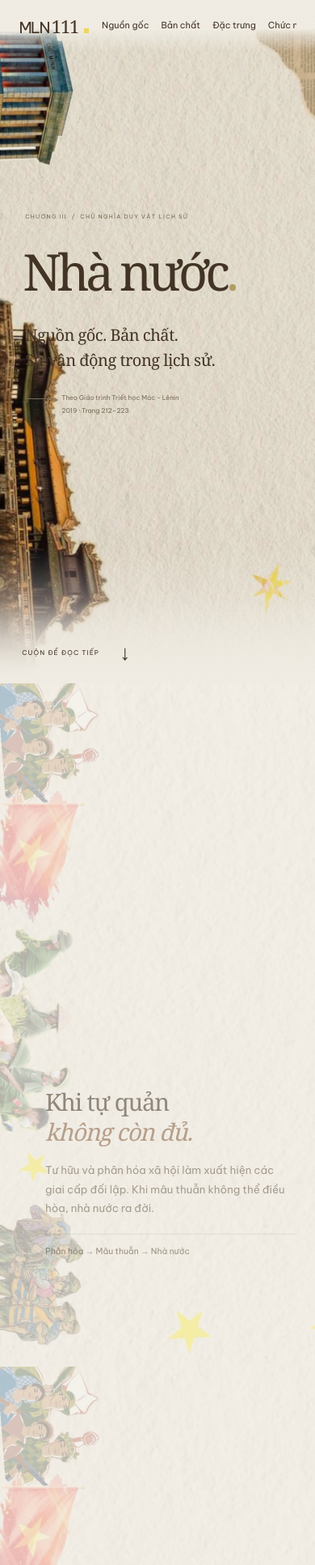
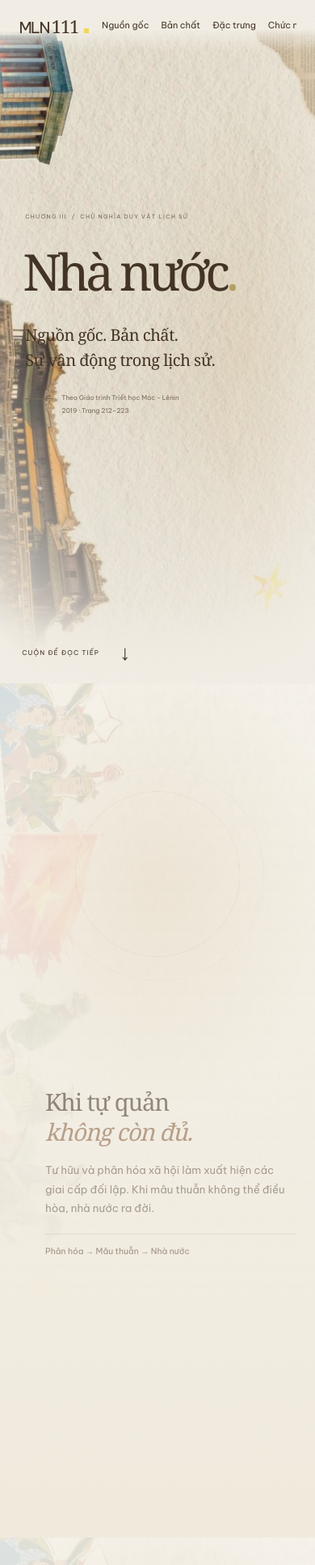
Before and after one commit to kenji-cmyk/mln11-project, a Next.js app: page / in a window 390 px wide. Shown: the top 1933 px of the page at 81% size. Built offline with nearby package versions, Linux system fonts and the light colour scheme; no server answers.

Commit message:
Refactor background styles in hero and story footer for improved aesthetics

```diff
--- a/src/app/globals.css
+++ b/src/app/globals.css
@@ -21,8 +21,8 @@
 
 * { box-sizing: border-box; }
 html { background: var(--paper); scroll-behavior: smooth; scroll-padding-top: 48px; }
-body { margin: 0; background: var(--paper) url("/body_bg_01.jpg") left top / auto 100svh repeat-y; color: var(--ink); font-family: var(--sans); font-size: 14px; line-height: 1.8; -webkit-font-smoothing: antialiased; }
-body::after { content: ""; position: fixed; inset: 0; z-index: 50; pointer-events: none; background: url("/paper-grain.svg"); opacity: 0.11; mix-blend-mode: multiply; }
+body { margin: 0; background: var(--paper); color: var(--ink); font-family: var(--sans); font-size: 14px; line-height: 1.8; -webkit-font-smoothing: antialiased; }
+body::after { content: ""; position: fixed; inset: 0; z-index: 50; pointer-events: none; background: url("/paper-grain.svg"); opacity: 0.055; mix-blend-mode: multiply; }
 ::selection { background: var(--accent); color: var(--ink); }
 a { color: inherit; text-decoration: none; }
 button { font: inherit; color: inherit; }
--- a/src/app/story.css
+++ b/src/app/story.css
@@ -76,8 +76,8 @@ html { scroll-padding-top: 0; }
   .journey-copy h2 { font-size: 30px; }
 }
 /* Restored opening and closing artwork. Keep the original paired image/video geometry. */
-.hero { min-height: 620px; background: var(--paper); }
-.hero-art { inset: 0; width: 100%; mask-image: linear-gradient(to bottom, transparent, #000 4%, #000 96%, transparent); }
+.hero { min-height: 620px; background: radial-gradient(ellipse 42% 48% at 77% 52%, #e9dcc78c, transparent 78%), var(--paper); }
+.hero-art { inset: 0; width: 100%; mask-image: radial-gradient(ellipse 85% 83% at 22% 48%, #000 38%, transparent 100%); }
 .hero-media { width: max(100svh, 56.25vw); height: max(100vw, 177.777778svh); max-width: none; left: 50%; top: 50%; transform: translate(-50%, -50%) rotate(-90deg); object-fit: contain; object-position: center; }
 .hero::after { height: 12%; }
 .hero-content { left: 35%; top: 26%; }
@@ -87,7 +87,7 @@ html { scroll-padding-top: 0; }
 .hero-bottom { bottom: 25px; }
 .hero-bottom .scroll-link { margin-left: 0; }
 .hero-edition { visibility: hidden; }
-.story-footer { position: relative; isolation: isolate; min-height: 620px; height: 100svh; overflow: hidden; background: var(--paper); }
+.story-footer { position: relative; isolation: isolate; min-height: 620px; height: 100svh; overflow: hidden; background: radial-gradient(ellipse 42% 45% at 69% 52%, #e9dcc76b, transparent 80%), var(--paper); }
 .story-footer-art { position: absolute; inset: 0; overflow: hidden; }
 .story-footer-media { position: absolute; left: 50%; top: 50%; width: max(100svh, 56.25vw); height: max(100vw, 177.777778svh); max-width: none; transform: translate(-50%, -50%) rotate(-90deg); object-fit: contain; }
 .story-footer-video { opacity: 0; transition: opacity 300ms ease; }
@@ -108,11 +108,18 @@ html { scroll-padding-top: 0; }
 /* The same canvas travels over the artwork and through the chapter layouts. */
 .model-journey { overflow-x: clip; }
 .journey-visual { z-index: 2; background: transparent; }
-.journey-canvas { inset: 0; transform-origin: 50% 50%; transform: translate3d(27%, -27%, 0) scale(0.14); opacity: 0; }
+.journey-canvas { inset: 0; isolation: isolate; transform-origin: 50% 50%; transform: translate3d(27%, -27%, 0) scale(0.14); opacity: 0; }
+.journey-canvas::before { content: ""; position: absolute; z-index: -1; left: 50%; top: 82%; width: 38%; height: 9%; transform: translateX(-50%); border-radius: 50%; background: radial-gradient(ellipse, #604a3c40, #604a3c15 48%, transparent 74%); filter: blur(10px); pointer-events: none; }
 .journey-stop, .journey-stop:first-child, .journey-stop:last-child { min-height: 125svh; padding: 100px 7%; align-items: flex-start; }
-.journey-copy { width: 39%; max-width: 540px; margin-top: calc(35svh - 100px); transform-origin: center; }
+.journey-copy { position: relative; z-index: 1; width: 39%; max-width: 540px; margin-top: calc(35svh - 100px); transform-origin: center; }
 .journey-stop--right { justify-content: flex-end; }
-.journey-chapters { background: linear-gradient(90deg, #f2eee588, #f2eee533); }
+.journey-chapters { background: var(--paper); }
+.journey-stop { position: relative; isolation: isolate; background: radial-gradient(ellipse 40% 40% at 74% 52%, #cdb58b34, transparent 78%), linear-gradient(115deg, #f5f1e9, #f0eadd); }
+.journey-stop--right { background: radial-gradient(ellipse 40% 40% at 26% 52%, #cdb58b34, transparent 78%), linear-gradient(245deg, #f5f1e9, #f0eadd); }
+.journey-stop::before { content: ""; position: absolute; z-index: 0; inset: 0 auto 0 0; width: min(55vw, 740px); background: url("/body_bg_01.jpg") left center / auto 100% no-repeat; opacity: 0.16; mask-image: linear-gradient(to right, #000 8%, #000 25%, transparent 100%); pointer-events: none; }
+.journey-stop:first-child::before { opacity: 0.2; }
+.journey-stop::after { content: ""; position: absolute; z-index: 0; right: 9%; top: 19%; width: min(35vw, 620px); aspect-ratio: 1; border-radius: 50%; background: radial-gradient(circle, transparent 51%, #8f725c16 51.2%, #8f725c16 51.35%, transparent 51.6%, transparent 66%, #8f725c0c 66.2%, #8f725c0c 66.35%, transparent 66.6%); pointer-events: none; }
+.journey-stop--right::after { right: auto; left: 9%; }
 @media (max-width: 1050px) and (min-width: 761px) {
   .journey-copy { width: 40%; }
   .journey-copy h2 { font-size: 39px; }
@@ -120,14 +127,18 @@ html { scroll-padding-top: 0; }
 }
 @media (max-width: 760px) {
   .hero { min-height: 720px; }
-  .hero-art { mask-image: linear-gradient(to bottom, #000 0%, #000 80%, transparent 100%); }
+  .hero-art { mask-image: radial-gradient(ellipse 94% 76% at 50% 29%, #000 35%, transparent 100%); }
   .hero .hero-media { width: 100%; height: 100%; aspect-ratio: auto; left: 50%; top: 50%; transform: translate(-50%, -50%); object-fit: cover; object-position: center; }
   .hero-content { left: 8%; right: 8%; top: 31%; }
   .hero h1 { font-size: clamp(62px, 16vw, 90px); }
   .hero-bottom .folio { display: none; }
   .journey-visual { background: transparent; }
-  .journey-chapters { background: #f2eee5b8; }
+  .journey-stop, .journey-stop--right { background: radial-gradient(ellipse 70% 33% at 50% 23%, #cdb58b36, transparent 82%), linear-gradient(180deg, #f5f1e9, #f0eadd); }
+  .journey-stop::before { width: 100%; opacity: 0.1; mask-image: linear-gradient(to bottom, #000, transparent 78%); }
+  .journey-stop:first-child::before { opacity: 0.12; }
+  .journey-stop::after, .journey-stop--right::after { width: min(72vw, 360px); left: 50%; right: auto; top: 9%; transform: translateX(-50%); }
   .journey-canvas { inset: 0; transform: translate3d(24%, -28%, 0) scale(0.2); opacity: 0; }
+  .journey-canvas::before { top: 76%; width: 55%; height: 10%; }
   .journey-stop, .journey-stop:first-child, .journey-stop:last-child { min-height: 125svh; padding: 52svh 8% 120px; }
   .journey-copy { width: 100%; max-width: none; margin-top: 0; background: transparent; box-shadow: none; }
   .story-footer { height: auto; min-height: 0; overflow: visible; }
```
